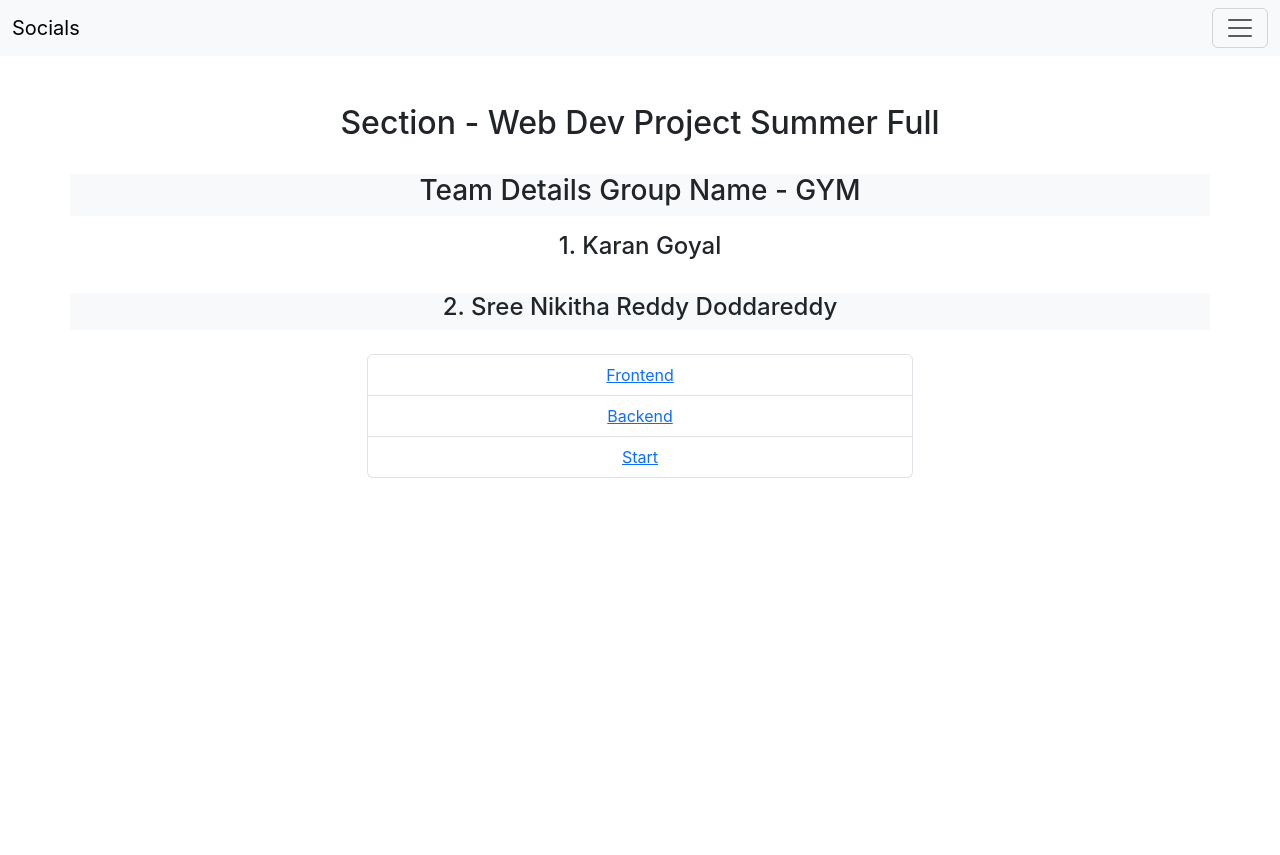
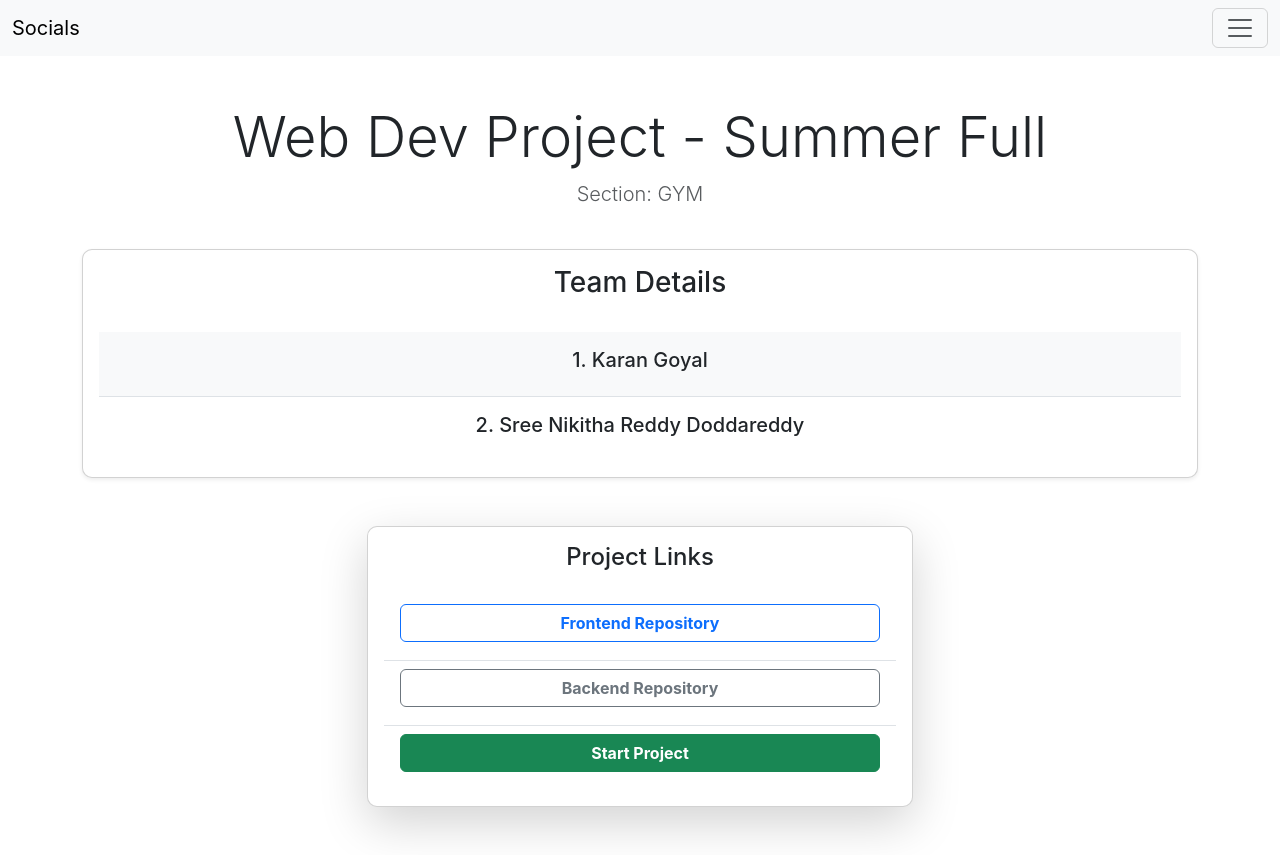
Before and after one commit to karangoyal03/socials-react-app, a React (Create React App) app: page / in a window 1280 px wide. Before the commit the page ends 800 px from the top, so only its background shows below. Built offline with nearby package versions, Linux system fonts and the light colour scheme.

Commit message:
chnages for home page

```diff
--- a/src/components/landingpage/index.tsx
+++ b/src/components/landingpage/index.tsx
@@ -1,5 +1,5 @@
 import React from 'react';
-import { Container, Row, Col, ListGroup } from 'react-bootstrap';
+import { Container, Row, Col, ListGroup, Card, Button } from 'react-bootstrap';
 import { Link } from 'react-router-dom';
 
 export default function ProjectDetails() {
@@ -12,40 +12,70 @@ export default function ProjectDetails() {
     <Container className="my-5">
       <Row className="text-center mb-4">
         <Col>
-          <h2>Section - Web Dev Project Summer Full</h2>
+          <h2 className="display-4">Web Dev Project - Summer Full</h2>
+          <p className="lead text-muted">Section: GYM</p>
         </Col>
       </Row>
-      <Row className="text-center mb-3 bg-light">
+      <Row className="mb-5">
         <Col>
-          <h3>Team Details Group Name - GYM</h3>
+          <Card className="shadow-sm">
+            <Card.Body className="text-center">
+              <Card.Title className="mb-4">
+                <h3>Team Details</h3>
+              </Card.Title>
+              <ListGroup variant="flush">
+                {teamMembers.map((member, index) => (
+                  <ListGroup.Item key={index} className={`py-3 ${index % 2 === 0 ? 'bg-light' : ''}`}>
+                    <h5>{index + 1}. {member}</h5>
+                  </ListGroup.Item>
+                ))}
+              </ListGroup>
+            </Card.Body>
+          </Card>
         </Col>
       </Row>
-      {teamMembers.map((member, index) => (
-        <Row key={index} className={`text-center ${index % 2 === 0 ? 'bg-white' : 'bg-light'} mb-4`}>
-          <Col>
-            <h4>{index + 1}. {member}</h4>
-          </Col>
-        </Row>
-      ))}
       <Row className="justify-content-center">
         <Col md={6}>
-          <ListGroup>
+          <Card className="shadow-lg">
+            <Card.Body className="text-center">
+              <h4 className="mb-4">Project Links</h4>
+              <ListGroup variant="flush">
                 <ListGroup.Item>
-              <a id="wd-frontend-link" href="https://github.com/karangoyal03/socials-react-app">
-                Frontend
+                  <a
+                    id="wd-frontend-link"
+                    href="https://github.com/karangoyal03/socials-react-app"
+                    className="text-decoration-none"
+                    target="_blank"
+                    rel="noopener noreferrer"
+                  >
+                    <Button variant="outline-primary" className="w-100">
+                      Frontend Repository
+                    </Button>
                   </a>
                 </ListGroup.Item>
                 <ListGroup.Item>
-              <a id="wd-backend-link" href="https://github.com/karangoyal03/socials-node-app">
-                Backend
+                  <a
+                    id="wd-backend-link"
+                    href="https://github.com/karangoyal03/socials-node-app"
+                    className="text-decoration-none"
+                    target="_blank"
+                    rel="noopener noreferrer"
+                  >
+                    <Button variant="outline-secondary" className="w-100">
+                      Backend Repository
+                    </Button>
                   </a>
                 </ListGroup.Item>
                 <ListGroup.Item>
-              <Link id="wd-start" to="/home">
-                Start
+                  <Link id="wd-start" to="/home" className="text-decoration-none">
+                    <Button variant="success" className="w-100">
+                      Start Project
+                    </Button>
                   </Link>
                 </ListGroup.Item>
               </ListGroup>
+            </Card.Body>
+          </Card>
         </Col>
       </Row>
     </Container>
```
Lines whose indentation alone changed are shown as unchanged.
